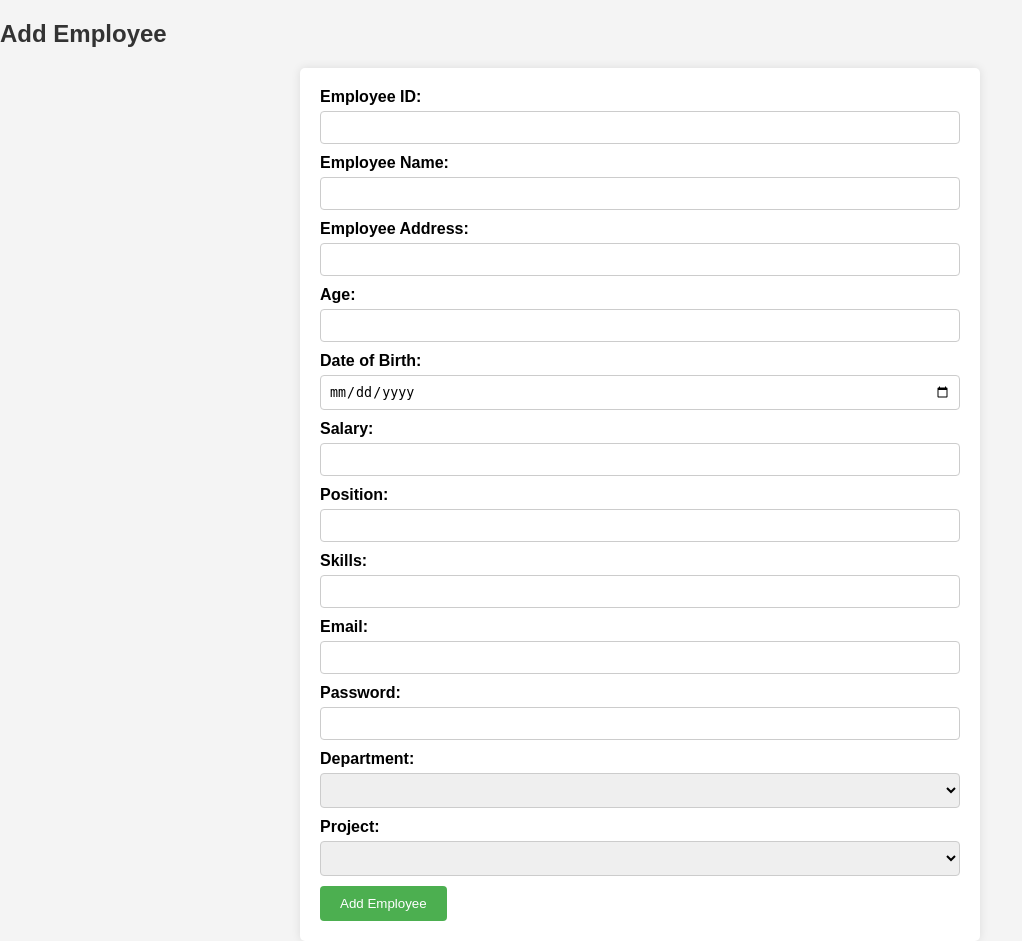
After one commit to SrihariMurali01/21CS53-DBMS-Mini-Project, a Flask app: page /add_employee in a window 1280 px wide. The commit adds this page. Shown: the whole page, without its empty margins (0-1022 px from the left). Run offline with Flask 3, Linux system fonts and the light colour scheme; data that the repository does not hold is empty.

Commit message:
Add Employee

```diff
--- a/app.py
+++ b/app.py
@@ -343,15 +343,63 @@ def edit_employee():
     return render_template('edit_employee.html', employee=emp_details)
 
 
-@app.route('/add_employee', methods=['POST'])
+@app.route('/add_employee', methods=['GET', 'POST'])
 def add_employee():
-    # Process form submission to add new employee
-    emp_name = request.form['emp_name']
-    email = request.form['email']
-    # Insert new employee into the database
-    cursor.execute('INSERT INTO employee (emp_name, email) VALUES (%s, %s)', (emp_name, email))
-    conn.commit()
-    return redirect('/employees_managed')
+    if request.method == 'POST':
+        # Retrieve form data
+        emp_id = request.form['emp_id']
+        emp_name = request.form['emp_name']
+        emp_address = request.form['emp_address']
+        emp_age = request.form['emp_age']
+        emp_dob = request.form['emp_dob']
+        emp_sal = request.form['emp_sal']
+        emp_posn = request.form['emp_posn']
+        skills = request.form['skills']
+        email = request.form['email']
+        password = request.form['password']
+        dept_name = request.form['dept_name']  # Retrieve selected department name
+        proj_name = request.form['proj_name']  # Retrieve selected project name
+
+        # Insert new employee into the database
+        cursor.execute(
+            'INSERT INTO employee (emp_id ,emp_name, emp_address, emp_age, emp_dob, '
+            'emp_sal, emp_posn, skills, email, password)'
+            ' VALUES (%s ,%s, %s, %s, %s, %s, %s, %s, %s, %s)',
+            (emp_id, emp_name, emp_address, emp_age, emp_dob, emp_sal, emp_posn, skills, email, password))
+        conn.commit()
+
+        # Retrieve department and project IDs based on the selected names
+        cursor.execute('SELECT dept_id FROM department WHERE dept_name = %s', (dept_name,))
+        dept_id = cursor.fetchone()[0]
+        cursor.execute('SELECT proj_id FROM project WHERE proj_name = %s', (proj_name,))
+        proj_id = cursor.fetchone()[0]
+
+        # Insert employee and department association into emp_dept table
+        cursor.execute('INSERT INTO emp_dept (emp_id, dept_id) VALUES (%s, %s)', (emp_id, dept_id))
+        conn.commit()
+
+        # Insert employee and project association into emp_proj table
+        cursor.execute('INSERT INTO emp_proj (emp_id, proj_id) VALUES (%s, %s)', (emp_id, proj_id))
+        conn.commit()
+
+        cursor.execute(
+            'SELECT d.mgr_id FROM employee e '
+            'JOIN emp_dept ed ON e.emp_id = ed.emp_id '
+            'JOIN department d ON ed.dept_id = d.dept_id '
+            'WHERE e.emp_id = %s', (emp_id,))
+        emp_id = cursor.fetchone()[0]
+        print(emp_id)
+        return redirect(f'/employees_managed?user={emp_id}')
+
+    # Fetch department names for dropdown menu
+    cursor.execute('SELECT dept_name FROM department')
+    dept_names = [row[0] for row in cursor.fetchall()]
+
+    # Fetch project names for dropdown menu
+    cursor.execute('SELECT proj_name FROM project')
+    proj_names = [row[0] for row in cursor.fetchall()]
+
+    return render_template('add_employee.html', dept_names=dept_names, proj_names=proj_names)
 
 
 if __name__ == '__main__':
--- /dev/null
+++ b/templates/add_employee.html
@@ -0,0 +1,106 @@
+<!DOCTYPE html>
+<html lang="en">
+<head>
+    <meta charset="UTF-8">
+    <meta name="viewport" content="width=device-width, initial-scale=1.0">
+    <title>Add Employee</title>
+    <style>
+        body {
+            font-family: Arial, sans-serif;
+            background-color: #f4f4f4;
+            margin: 0;
+            padding: 0;
+        }
+        h2 {
+            color: #333;
+        }
+        form {
+            background-color: #fff;
+            padding: 20px;
+            border-radius: 5px;
+            width: 50%;
+            margin: 0 auto;
+            box-shadow: 0 0 10px rgba(0, 0, 0, 0.1);
+        }
+        label {
+            display: block;
+            margin-bottom: 5px;
+            font-weight: bold;
+        }
+        input[type="text"],
+        input[type="number"],
+        input[type="date"],
+        input[type="email"],
+        input[type="password"],
+        select {
+            width: 100%;
+            padding: 8px;
+            margin-bottom: 10px;
+            border: 1px solid #ccc;
+            border-radius: 4px;
+            box-sizing: border-box;
+        }
+        button[type="submit"] {
+            background-color: #4CAF50;
+            color: white;
+            padding: 10px 20px;
+            border: none;
+            border-radius: 4px;
+            cursor: pointer;
+        }
+        button[type="submit"]:hover {
+            background-color: #45a049;
+        }
+    </style>
+</head>
+<body>
+    <h2>Add Employee</h2>
+    <form action="/add_employee" method="POST">
+        <label for="emp_id">Employee ID:</label>
+        <input type="text" id="emp_id" name="emp_id" required>
+
+        <label for="emp_name">Employee Name:</label>
+        <input type="text" id="emp_name" name="emp_name" required>
+
+        <label for="emp_address">Employee Address:</label>
+        <input type="text" id="emp_address" name="emp_address" required>
+
+        <label for="emp_age">Age:</label>
+        <input type="number" id="emp_age" name="emp_age" required>
+
+        <label for="emp_dob">Date of Birth:</label>
+        <input type="date" id="emp_dob" name="emp_dob" required>
+
+        <label for="emp_sal">Salary:</label>
+        <input type="number" id="emp_sal" name="emp_sal" required>
+
+        <label for="emp_posn">Position:</label>
+        <input type="text" id="emp_posn" name="emp_posn" required>
+
+        <label for="skills">Skills:</label>
+        <input type="text" id="skills" name="skills" required>
+
+        <label for="email">Email:</label>
+        <input type="email" id="email" name="email" required>
+
+        <label for="password">Password:</label>
+        <input type="password" id="password" name="password" required>
+
+        <label for="dept_name">Department:</label>
+        <select id="dept_name" name="dept_name">
+            {% for dept_name in dept_names %}
+            <option value="{{ dept_name }}">{{ dept_name }}</option>
+            {% endfor %}
+        </select>
+
+        <label for="proj_name">Project:</label>
+        <select id="proj_name" name="proj_name">
+            {% for proj_name in proj_names %}
+            <option value="{{ proj_name }}">{{ proj_name }}</option>
+            {% endfor %}
+        </select>
+
+        <button type="submit">Add Employee</button>
+    </form>
+</body>
+</html>
--- a/templates/employees_managed.html
+++ b/templates/employees_managed.html
@@ -17,7 +17,7 @@
         th {
             background-color: #f2f2f2;
         }
-        .edit-btn {
+        .edit-btn, .add-btn {
             background-color: #4CAF50; /* Green */
             border: none;
             color: white;
@@ -55,5 +55,7 @@
             {% endfor %}
         </tbody>
     </table>
+    <!-- Button to add new employees -->
+    <button class="add-btn" onclick="window.location.href='/add_employee'">Add Employee</button>
 </body>
 </html>
```
